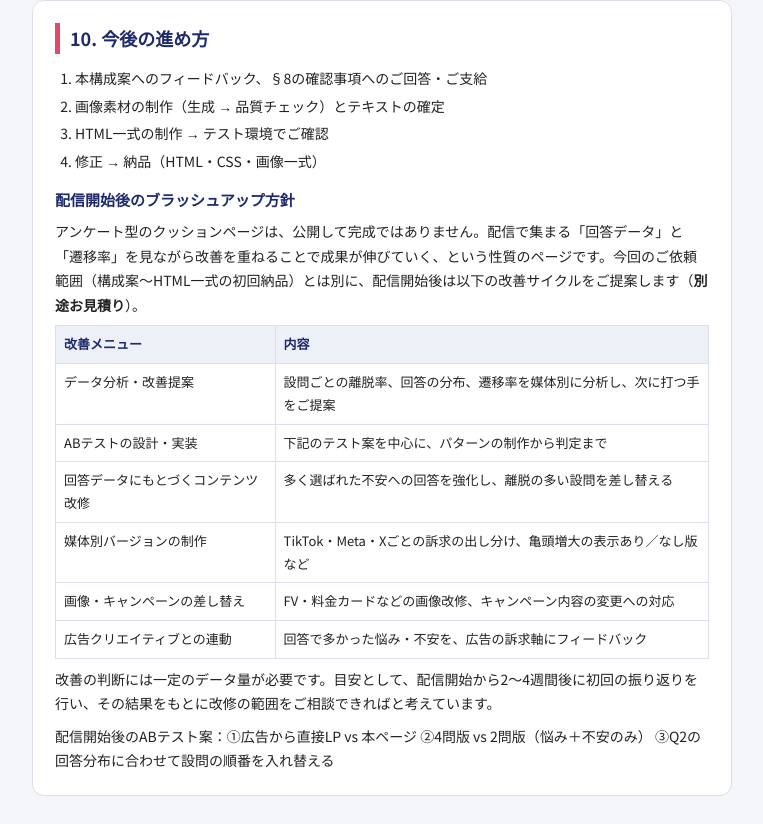
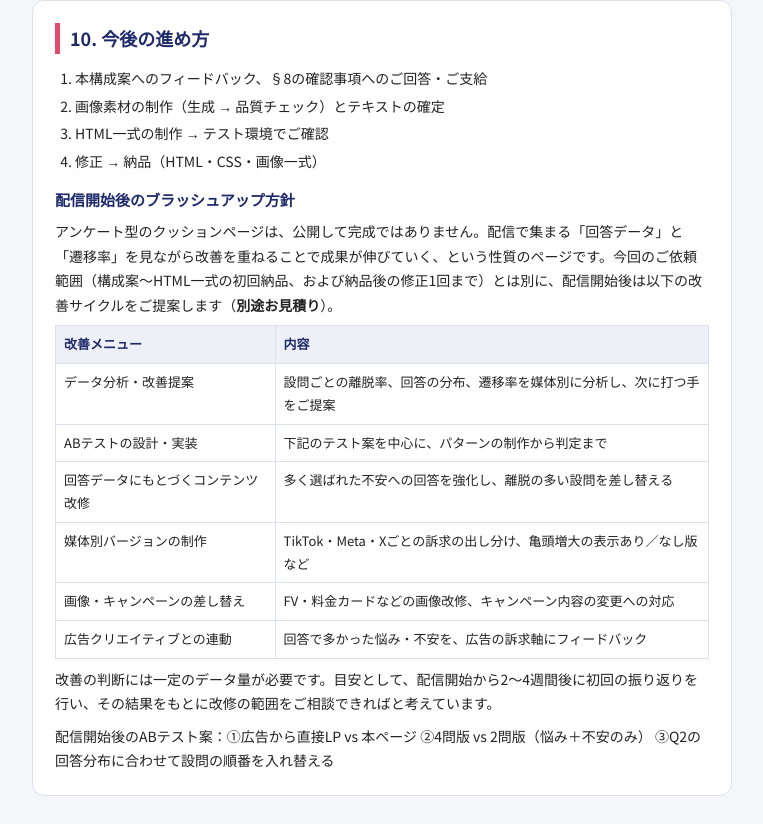
Before and after one commit to okadatakuya-spec/ml-survey-draft-8391e7, a plain HTML site: page index.html in a window 1280 px wide. Shown: the part 6090-6914 px from the top of the page, without its empty margins (34-797 px from the left). Drawn offline with Linux system fonts and the light colour scheme.

Commit message:
ご依頼範囲に修正回数を追記

```diff
--- a/index.html
+++ b/index.html
@@ -197,7 +197,7 @@ th{background:#eef0f7;color:var(--navy);white-space:nowrap}
   <li>修正 → 納品（HTML・CSS・画像一式）</li>
  </ol>
  <h3>配信開始後のブラッシュアップ方針</h3>
- <p>アンケート型のクッションページは、公開して完成ではありません。配信で集まる「回答データ」と「遷移率」を見ながら改善を重ねることで成果が伸びていく、という性質のページです。今回のご依頼範囲（構成案〜HTML一式の初回納品）とは別に、配信開始後は以下の改善サイクルをご提案します（<b>別途お見積り</b>）。</p>
+ <p>アンケート型のクッションページは、公開して完成ではありません。配信で集まる「回答データ」と「遷移率」を見ながら改善を重ねることで成果が伸びていく、という性質のページです。今回のご依頼範囲（構成案〜HTML一式の初回納品、および納品後の修正1回まで）とは別に、配信開始後は以下の改善サイクルをご提案します（<b>別途お見積り</b>）。</p>
  <table>
   <tr><th>改善メニュー</th><th>内容</th></tr>
   <tr><td>データ分析・改善提案</td><td>設問ごとの離脱率、回答の分布、遷移率を媒体別に分析し、次に打つ手をご提案</td></tr>
```
